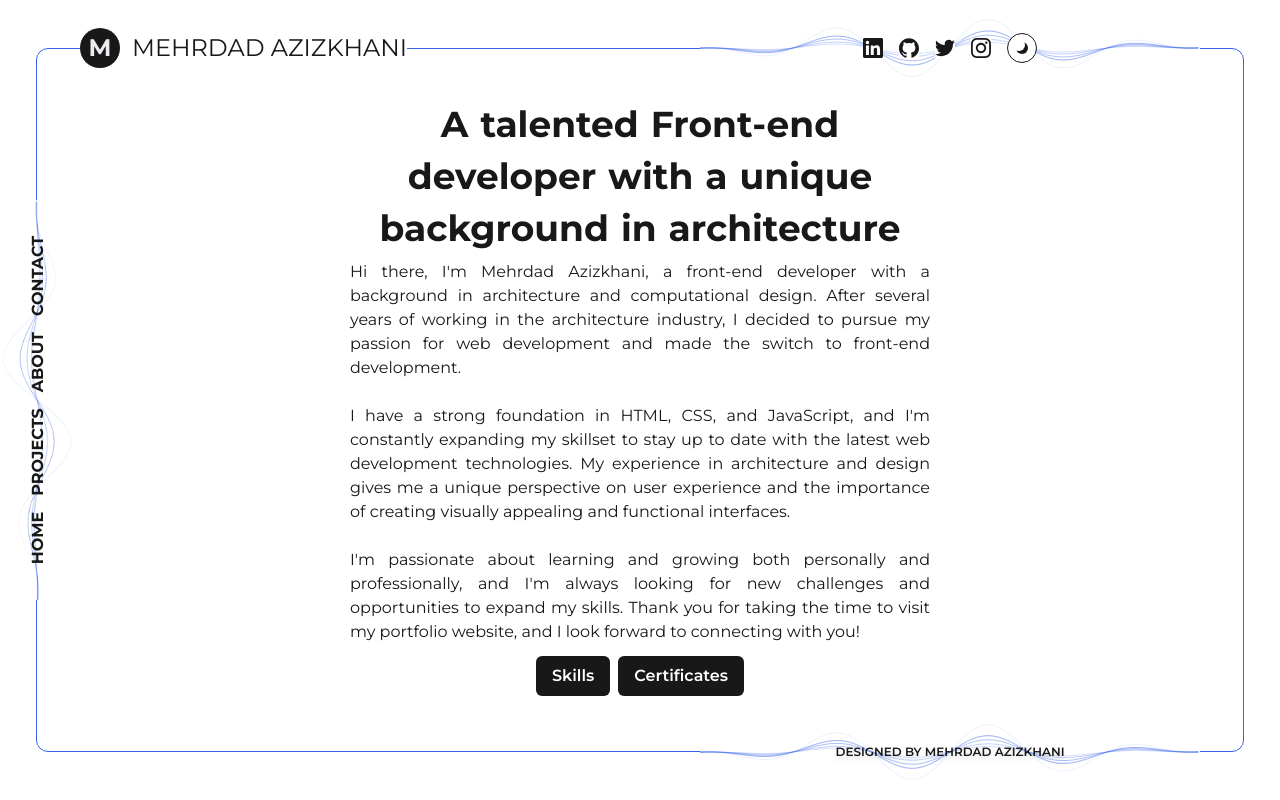
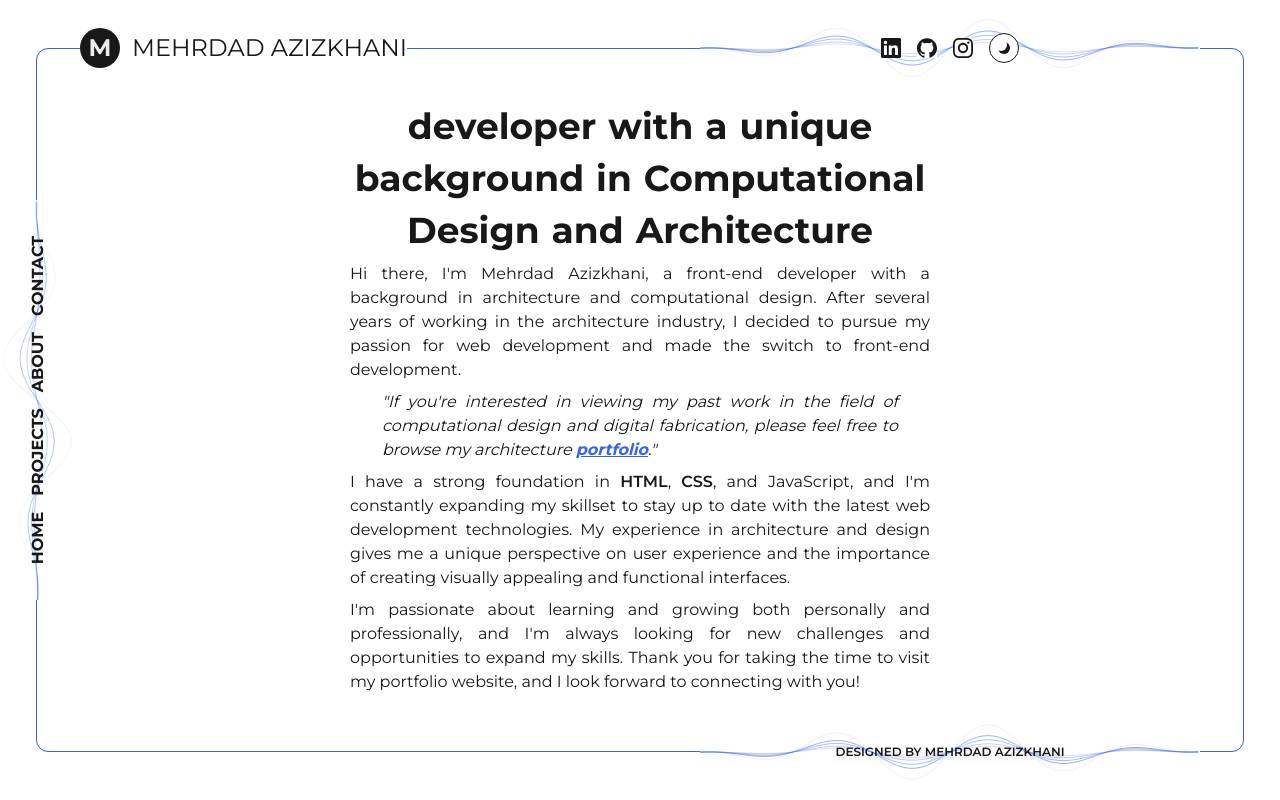
Before and after one commit to mehrdadazizkhani/portfolio, a Next.js app: page /about in a window 1280 px wide. Built offline with nearby package versions, Linux system fonts and the light colour scheme.

Commit message:
Add portfolio link

```diff
--- a/components/about/About.tsx
+++ b/components/about/About.tsx
@@ -1,35 +1,67 @@
 import AnimatedText from "../animatedText/AnimatedText";
-import Image from "next/image";
-import profilePhoto from "../../public/profilepic.jpg";
 import Button from "../base/Button";
 
 const About = () => {
   return (
     <section
       id="about"
-      className="w-full h-full overflow-y-scroll scrollbar-none p-2 snap-center gap-12 flex justify-center items-center"
+      className="w-full h-full overflow-y-scroll scrollbar-none p-2 snap-center flex justify-center lg:items-center"
     >
-      <div className="flex flex-col lg:w-1/2 gap-3 h-full items-center justify-center">
-        <AnimatedText text="A talented Front-end developer with a unique background in architecture" />
-        <p className="text-light-content dark:text-dark-content text-justify text-sm md:text-base">
+      <div className="flex flex-col lg:w-1/2 gap-3 h-fit items-center justify-center">
+        <AnimatedText text="A talented Front-end developer with a unique background in Computational Design and Architecture" />
+        <div className="text-light-content dark:text-dark-content text-justify text-sm md:text-base flex flex-col gap-2">
+          <p>
             Hi there, I&apos;m Mehrdad Azizkhani, a front-end developer with a
             background in architecture and computational design. After several
-          years of working in the architecture industry, I decided to pursue my
-          passion for web development and made the switch to front-end
+            years of working in the architecture industry, I decided to pursue
+            my passion for web development and made the switch to front-end
             development.
-          <br />
-          <br />I have a strong foundation in HTML, CSS, and JavaScript, and
-          I&apos;m constantly expanding my skillset to stay up to date with the
-          latest web development technologies. My experience in architecture and
-          design gives me a unique perspective on user experience and the
-          importance of creating visually appealing and functional interfaces.
-          <br />
-          <br />
+          </p>
+          <p className="italic px-6 md:px-8">
+            "If you&apos;re interested in viewing my past work in the field of
+            computational design and digital fabrication, please feel free to
+            browse my architecture{" "}
+            <a
+              className="text-light-accent dark:text-dark-accent font-bold underline"
+              target="_blank"
+              href={
+                "https://relayto.com/mehrdad-azizkhani/portfolio-6d71kezn7p08o/hWjIoT621"
+              }
+            >
+              portfolio
+            </a>
+            ."
+          </p>
+          <p>
+            I have a strong foundation in{" "}
+            <abbr
+              className="no-underline font-semibold"
+              title="HyperText Markup Language"
+            >
+              HTML
+            </abbr>
+            ,{" "}
+            <abbr
+              className="no-underline font-semibold"
+              title="Cascading Style Sheets"
+            >
+              CSS
+            </abbr>
+            , and JavaScript, and I&apos;m constantly expanding my skillset to
+            stay up to date with the latest web development technologies. My
+            experience in architecture and design gives me a unique perspective
+            on user experience and the importance of creating visually appealing
+            and functional interfaces.
+          </p>
+          <p>
             I&apos;m passionate about learning and growing both personally and
             professionally, and I&apos;m always looking for new challenges and
             opportunities to expand my skills. Thank you for taking the time to
-          visit my portfolio website, and I look forward to connecting with you!
+            visit my portfolio website, and I look forward to connecting with
+            you!
           </p>
+        </div>
+
         <div className="flex justify-center gap-2">
           <Button href={"#skills"}>skills</Button>
           <Button href={"#certificates"}>certificates</Button>
--- a/components/certificates/Certificate.tsx
+++ b/components/certificates/Certificate.tsx
@@ -50,7 +50,7 @@ const Certificate = ({ data }: Props) => {
         variants={frameAnimation}
         initial="initial"
         animate="animate"
-        className="relative w-[200px] xl:w-[300px] p-4 xl:p-6 bg-light-primary dark:bg-dark-primary border-[6px] xl:border-[10px] border-dark-primary dark:border-light-primary shadow-md xl:shadow-lg shadow-light-content overflow-hidden"
+        className="relative select-none w-[200px] xl:w-[300px] p-4 xl:p-6 bg-light-primary dark:bg-dark-primary border-[6px] xl:border-[10px] border-dark-primary dark:border-light-primary shadow-md xl:shadow-lg shadow-light-content overflow-hidden"
       >
         <Image src={data.image} alt={data.name} />
         <motion.div
--- a/components/header/Header.tsx
+++ b/components/header/Header.tsx
@@ -40,9 +40,6 @@ const Header = () => {
         >
           <SiGithub size={20} />
         </a>
-        <a className="social" href={""}>
-          <SiTwitter size={20} />
-        </a>
         <a
           className="social"
           href="https://instagram.com/mehrdadazizkhani"
--- a/components/layout/Layout.tsx
+++ b/components/layout/Layout.tsx
@@ -19,7 +19,7 @@ const Layout = ({ children, title }: Props) => {
         <meta name="viewport" content="width=device-width, initial-scale=1" />
         <link rel="icon" href="/favicon.ico" />
       </Head>
-      <div className="absolute h-[100dvh] w-full overflow-hidden z-50 bg-light-primary gap-2 dark:bg-dark-primary text-light-content dark:text-dark-content flex flex-col justify-center items-center portrait:hidden md:landscape:hidden">
+      <div className="absolute h-[100dvh] w-full overflow-hidden z-50 bg-light-primary gap-2 dark:bg-dark-primary text-light-content dark:text-dark-content flex flex-col justify-center items-center portrait:hidden lg:landscape:hidden">
         <div className="relative w-32 h-12 z-10">
           <SlScreenSmartphone
             size={50}
--- a/components/projects/Project.tsx
+++ b/components/projects/Project.tsx
@@ -66,7 +66,7 @@ const Project = ({ data }: Props) => {
 
   return (
     <div className="flex flex-col items-center justify-center gap-3 md:gap-10 md:px-5 h-full w-full">
-      <div className="flex justify-center items-center pr-10">
+      <div className="flex justify-center items-center pr-10 select-none">
         <div className="flex justify-center items-end">
           <motion.div
             variants={laptopAnimation}
--- a/components/skills/Skills.tsx
+++ b/components/skills/Skills.tsx
@@ -5,7 +5,7 @@ const Skills = () => {
   return (
     <section
       id="skills"
-      className="relative h-full w-full snap-center flex justify-center items-center"
+      className="relative h-full w-full snap-center flex justify-center items-center select-none"
     >
       <div className="lg:w-1/2 flex justify-center items-center gap-3 md:gap-5 flex-wrap">
         {skills.map((skill) => (
```
Lines whose indentation alone changed are shown as unchanged.
